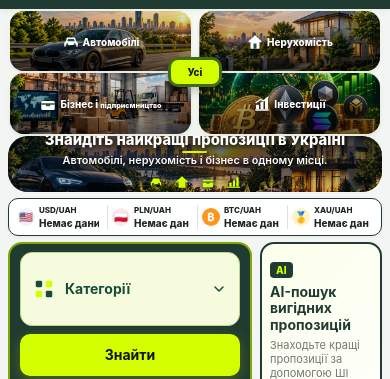
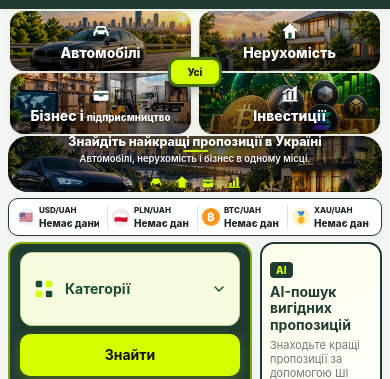
Before and after one commit to hryvniahub/hryvnia-hub, a plain HTML site: page index.html in a window 390 px wide. Shown: the part 50-429 px from the top of the page. Drawn offline with nearby package versions, Linux system fonts and the light colour scheme; no server answers.

Commit message:
Add files via upload

```diff
--- a/styles.css
+++ b/styles.css
@@ -328,8 +328,6 @@ input:focus, select:focus, textarea:focus { border-color: var(--accent-border);
    МОБИЛЬНАЯ АДАПТАЦИЯ (≤ 720px)
    ============================================================ */
 @media (max-width: 720px) {
-  .vehicle-price-range { grid-template-columns: minmax(0,1fr) 88px minmax(0,1fr); gap: 7px; }
-  .vehicle-price-range label { font-size: 12px; }
   .container { width: calc(100% - 16px); } /* Уменьшили отступы по краям с 16 до 8 пикселей */
 
   /* Шапка */
@@ -949,8 +947,6 @@ body:has(#menuToggle:checked) .mobile-menu-overlay { display: block; opacity: 1;
 
 /* Адаптация восстановленных компонентов */
 @media (max-width: 720px) {
-  .vehicle-price-range { grid-template-columns: minmax(0,1fr) 88px minmax(0,1fr); gap: 7px; }
-  .vehicle-price-range label { font-size: 12px; }
   body { padding-bottom: calc(70px + env(safe-area-inset-bottom, 0px)); }
   .main-banner { height: 56px; padding: 4px 10px 15px; }
   .banner-content { gap: 2px; padding-bottom: 17px; }
@@ -964,7 +960,6 @@ body:has(#menuToggle:checked) .mobile-menu-overlay { display: block; opacity: 1;
   .ticker-value { font-size: 10px; }
   .ticker-arrow { font-size: 9px; }
   .search-panel { padding: 8px 10px; gap: 6px; }
-  .search-filters-row { grid-template-columns: repeat(2, minmax(0, 1fr)); gap: 6px; }
   .ai-panel { padding: 8px; }
   .ai-panel h3 { font-size: 14px; }
   .ai-panel .ai-features { display: none; }
@@ -1021,7 +1016,7 @@ body:has(#menuToggle:checked) .mobile-menu-overlay { display: block; opacity: 1;
   #openAdd::before { content: "+"; font-size: 18px; line-height: 1; font-weight: 800; }
 }
 
-@media (max-width: 420px) {
+@media (min-width: 361px) and (max-width: 420px) {
   .brand { gap: 4px; padding: 2px 5px; }
   .brand .logo { width: 22px; height: 22px; flex-basis: 22px; }
   .brand .brand-text { font-size: 11px; }
@@ -1032,16 +1027,7 @@ body:has(#menuToggle:checked) .mobile-menu-overlay { display: block; opacity: 1;
 .search-input-row-stacked #searchInput { display: none; }
 .search-input-row-stacked .category-select-trigger { min-height: 74px; height: 74px; }
 @media (max-width: 720px) {
-  .vehicle-price-range { grid-template-columns: minmax(0,1fr) 88px minmax(0,1fr); gap: 7px; }
-  .vehicle-price-range label { font-size: 12px; }
   .search-input-row-stacked .category-select-trigger { min-height: 74px; height: 74px; }
-}
-
-
-/* Hryvnia Hub: follow-up fixes */
-@media (max-width: 720px) {
-  .vehicle-price-range { grid-template-columns: minmax(0,1fr) 88px minmax(0,1fr); gap: 7px; }
-  .vehicle-price-range label { font-size: 12px; }
   /* Keep a tiny visible separation between the two category-card rows. */
   .categories-grid { row-gap: 2px; }
 }
@@ -1097,84 +1083,3 @@ body:has(#menuToggle:checked) .mobile-menu-overlay { display: block; opacity: 1;
     order: -1;
   }
 }
-
-/* ============================================================
-   Hryvnia Hub — точечная настройка баннера и карточек категорий
-   Размеры баннера и карточек не меняются.
-   ============================================================ */
-.main-banner {
-  justify-content: center;
-}
-.banner-content {
-  width: 100%;
-  max-width: 100%;
-  padding-bottom: 10px;
-  gap: 4px;
-  text-align: center;
-  align-items: center;
-  transform: translateY(-2px);
-}
-.banner-title {
-  font-size: clamp(20px, 2.35vw, 29px);
-  line-height: 1.08;
-  max-width: 100%;
-  text-wrap: balance;
-}
-.hero-text {
-  font-size: clamp(12px, 1.35vw, 16px);
-  line-height: 1.15;
-  max-width: 100%;
-  text-wrap: balance;
-}
-.category-card-label {
-  flex-direction: row;
-  align-items: center;
-  justify-content: center;
-  gap: 7px;
-  white-space: nowrap;
-  font-size: clamp(15px, 1.75vw, 24px);
-  line-height: 1.05;
-  text-align: center;
-  transform: translateY(1px);
-}
-.category-icon {
-  flex: 0 0 28px;
-  width: 28px;
-  height: 28px;
-}
-.category-card-long-word {
-  font-size: .78em;
-  white-space: nowrap;
-}
-
-@media (max-width: 720px) {
-  .banner-content {
-    padding-bottom: 15px;
-    gap: 2px;
-    transform: translateY(-1px);
-  }
-  .banner-title {
-    font-size: clamp(13.5px, 3.8vw, 17px);
-    line-height: 1.05;
-  }
-  .hero-text {
-    font-size: clamp(10px, 2.8vw, 12px);
-    line-height: 1.05;
-  }
-  .category-card-label {
-    flex-direction: row;
-    gap: 3px;
-    font-size: clamp(9px, 2.55vw, 12px);
-    line-height: 1.05;
-    white-space: nowrap;
-    transform: translateY(1px);
-  }
-  .category-icon {
-    flex: 0 0 18px;
-    width: 18px;
-    height: 18px;
-  }
-  .category-card-long-word {
-    font-size: .72em;
-  }
-}
```
